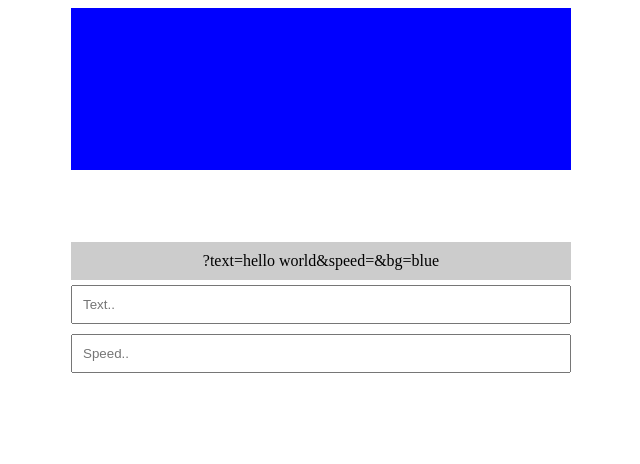
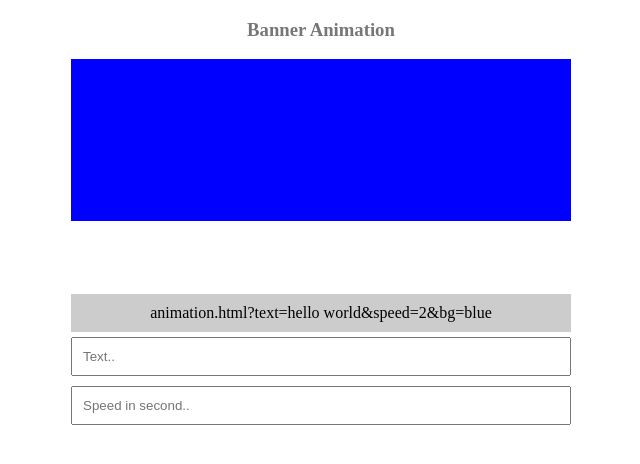
Before and after one commit to developerajendra/animation, a website: page app/index.html in a window 1280 px wide. Shown: the whole page, without its empty margins (319-959 px from the left). Drawn offline with Linux system fonts and the light colour scheme.

Commit message:
Text and formatting changes.

```diff
--- a/app/index.html
+++ b/app/index.html
@@ -38,16 +38,20 @@
         box-sizing: border-box;
         text-align: center;
     }
+h3{
+text-align:center;
+color:#777777;}
     </style>
 </head>
 
 <body>
     <div class="container">
+<h3>Banner Animation</h3>
         <iframe frameborder="0" height="200px" width="100%"></iframe>
         <div class="url"></div>
         <div class="controls">
             <input type="text" placeholder="Text.." id="name" onkeyup="updateAnimation()">
-            <input type="text" placeholder="Speed.." id="speed" onkeyup="updateAnimation()">
+            <input type="text" placeholder="Speed in second.." id="speed" onkeyup="updateAnimation()">
         </div>
     </div>
     <script>
@@ -67,7 +71,7 @@
 
         var speed = document.getElementById("speed").value;
         if (speed == "") {
-            spaed = 2;
+            speed = 2;
         }
 
 
@@ -80,7 +84,7 @@
         var showUrl = document.getElementsByClassName("url")[0];
         url = url.split("?")[1];
 
-        showUrl.innerText = "?" + url;
+        showUrl.innerText = "animation.html?" + url;
     }
     </script>
 </body>
```
